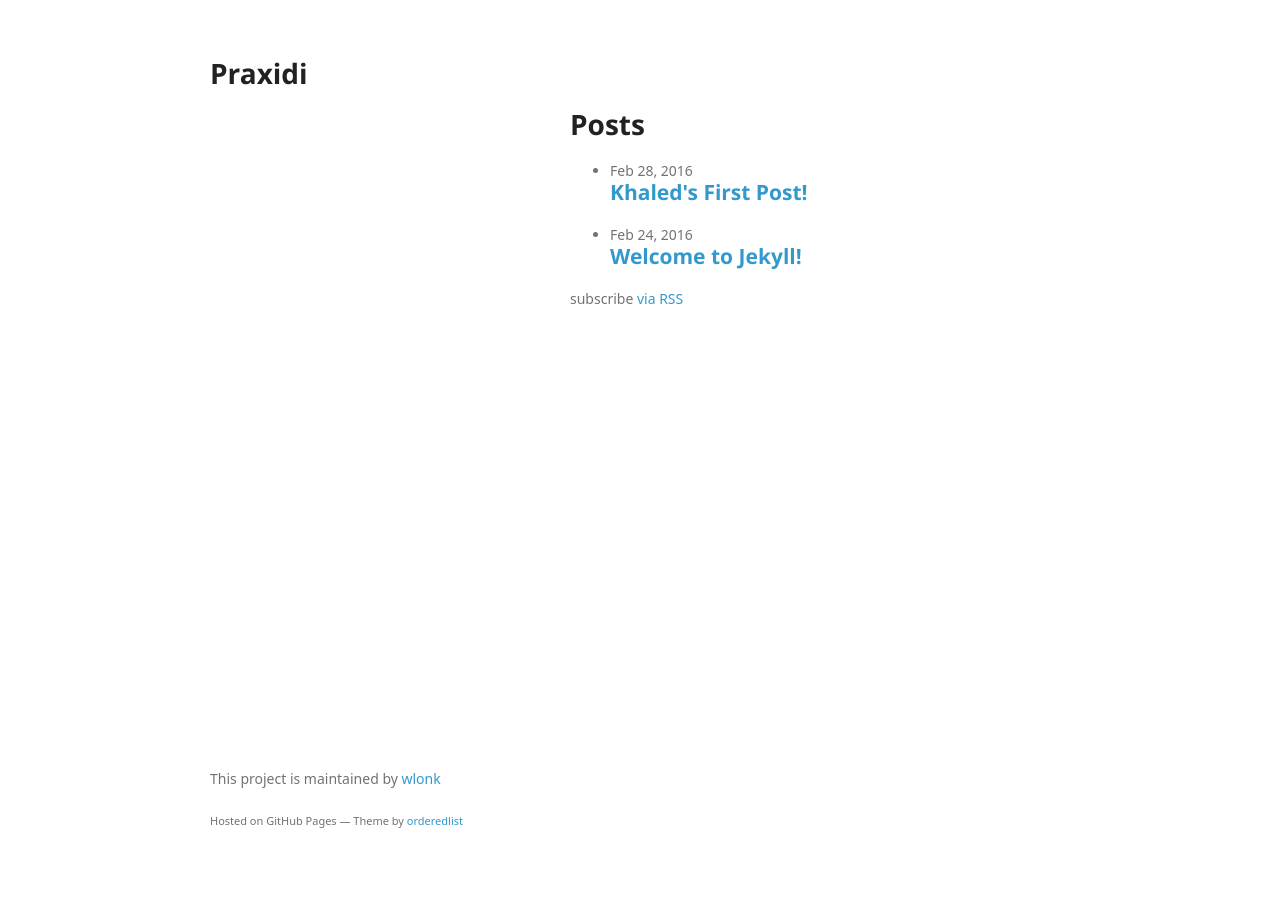
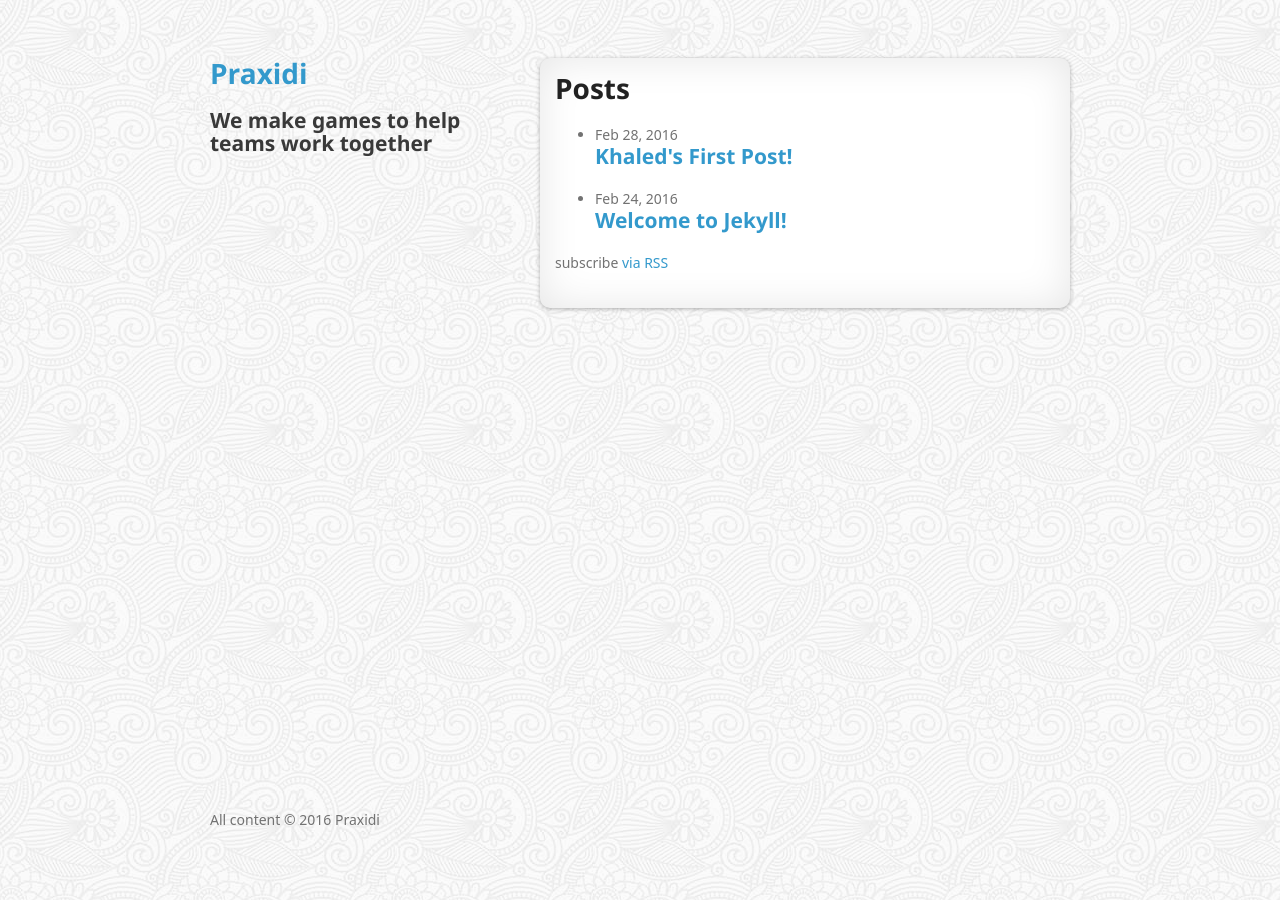
Before and after one commit to wlonk/praxidi, a Jekyll site: the page built from index.html, in a window 1280 px wide. Built offline with Jekyll 4.4.1, drawn with Linux system fonts in a browser that asks for light colours; some web fonts are replaced.

Commit message:
Fancify styling.

```diff
--- a/_layouts/default.html
+++ b/_layouts/default.html
@@ -18,15 +18,19 @@
   </head>
   <body>
     <div class="wrapper">
-      <header>
-        <h1>Praxidi</h1>
+      <header class="branding">
+        <h1>
+          <a href="/">
+            Praxidi
+          </a>
+        </h1>
+        <h2>We make games to help teams work together</h2>
       </header>
       <section>
         {{ content }}
       </section>
       <footer>
-        <p>This project is maintained by <a href="https://github.com/wlonk">wlonk</a></p>
-        <p><small>Hosted on GitHub Pages &mdash; Theme by <a href="https://github.com/orderedlist">orderedlist</a></small></p>
+        <p>All content &copy; 2016 Praxidi</p>
       </footer>
     </div>
     <script src="javascripts/scale.fix.js"></script>
--- a/_sass/_styles.scss
+++ b/_sass/_styles.scss
@@ -56,6 +56,7 @@
 
 body {
   background-color: #fff;
+  background-image: url('/images/symphony.png');
   padding:50px;
   font: 14px/1.5 "Noto Sans", "Helvetica Neue", Helvetica, Arial, sans-serif;
   color:#727272;
@@ -160,6 +161,9 @@
 header {
   width:270px;
   -webkit-font-smoothing:subpixel-antialiased;
+  &.branding {
+    float: left;
+  }
 }
 
 header ul {
@@ -320,3 +324,15 @@
     color:#444;
   }
 }
+
+section {
+  background-color: #fff;
+  padding: 15px;
+  position: relative;
+  -webkit-box-shadow: 0 1px 4px rgba(0, 0, 0, 0.3), 0 0 40px rgba(0, 0, 0, 0.1) inset;
+     -moz-box-shadow: 0 1px 4px rgba(0, 0, 0, 0.3), 0 0 40px rgba(0, 0, 0, 0.1) inset;
+          box-shadow: 0 1px 4px rgba(0, 0, 0, 0.3), 0 0 40px rgba(0, 0, 0, 0.1) inset;
+  -webkit-border-radius: 10px;
+     -moz-border-radius: 10px;
+          border-radius: 10px;
+}
```
Also changed, not shown: images/symphony.png (added).
